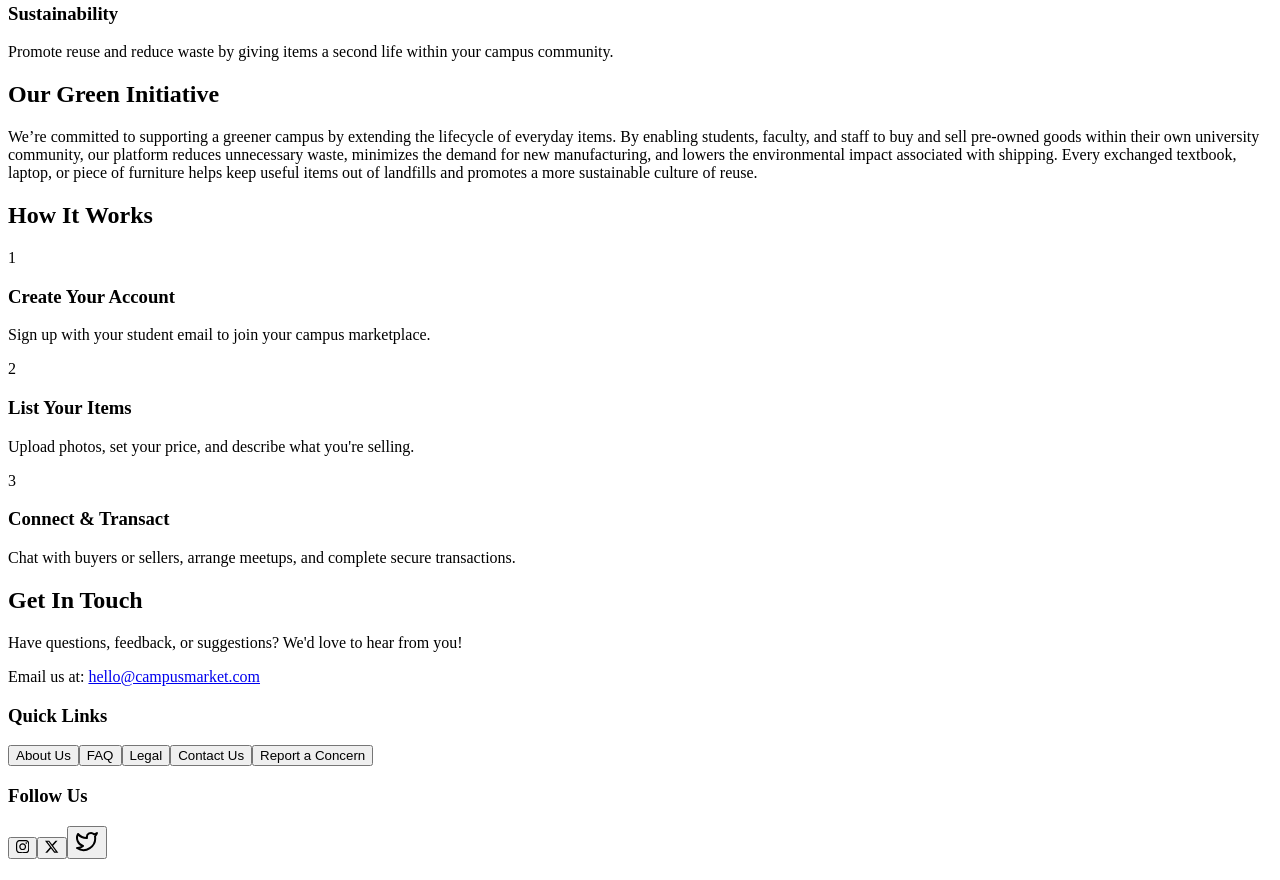
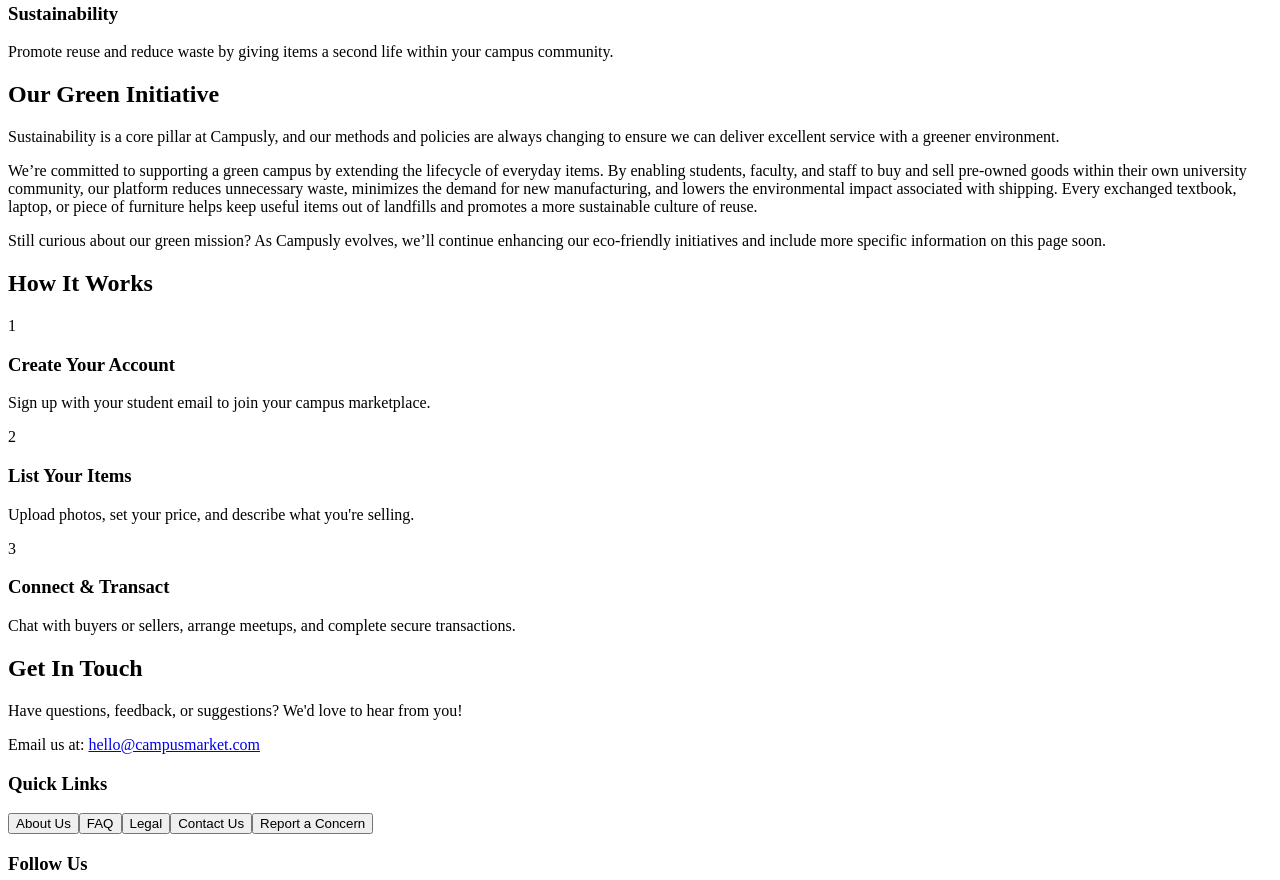
Before and after one commit to UMartLLC/CampuslyIP, a React (Vite) app in the folder client/: page /about in a window 1280 px wide. Shown: the part 860-1740 px from the top of the page. Built offline with nearby package versions, Linux system fonts and the light colour scheme; no server answers; what @shared/categories would draw is missing.

Commit message:
Adjusted the Green Initiative

```diff
--- a/client/src/pages/AboutPage.tsx
+++ b/client/src/pages/AboutPage.tsx
@@ -67,9 +67,16 @@ export default function AboutPage() {
         <section className="mb-12">
           <h2 className="text-2xl font-semibold mb-4">Our Green Initiative</h2>
           <p className="text-muted-foreground mb-4">
-            We’re committed to supporting a greener campus by extending the lifecycle of everyday items. By enabling students, faculty, and staff to buy and sell
+            Sustainability is a core pillar at Campusly, and our methods and policies are always changing
+            to ensure we can deliver excellent service with a greener environment.
+          </p>
+          <p className="text-muted-foreground mb-4">
+            We’re committed to supporting a green campus by extending the lifecycle of everyday items. By enabling students, faculty, and staff to buy and sell
             pre-owned goods within their own university community, our platform reduces unnecessary waste, minimizes the demand for new manufacturing, and lowers the environmental impact associated with shipping.
             Every exchanged textbook, laptop, or piece of furniture helps keep useful items out of landfills and promotes a more sustainable culture of reuse.
+          </p>
+          <p className="text-muted-foreground mb-4">
+            Still curious about our green mission? As Campusly evolves, we’ll continue enhancing our eco-friendly initiatives and include more specific information on this page soon.
           </p>
         </section>
 
```
